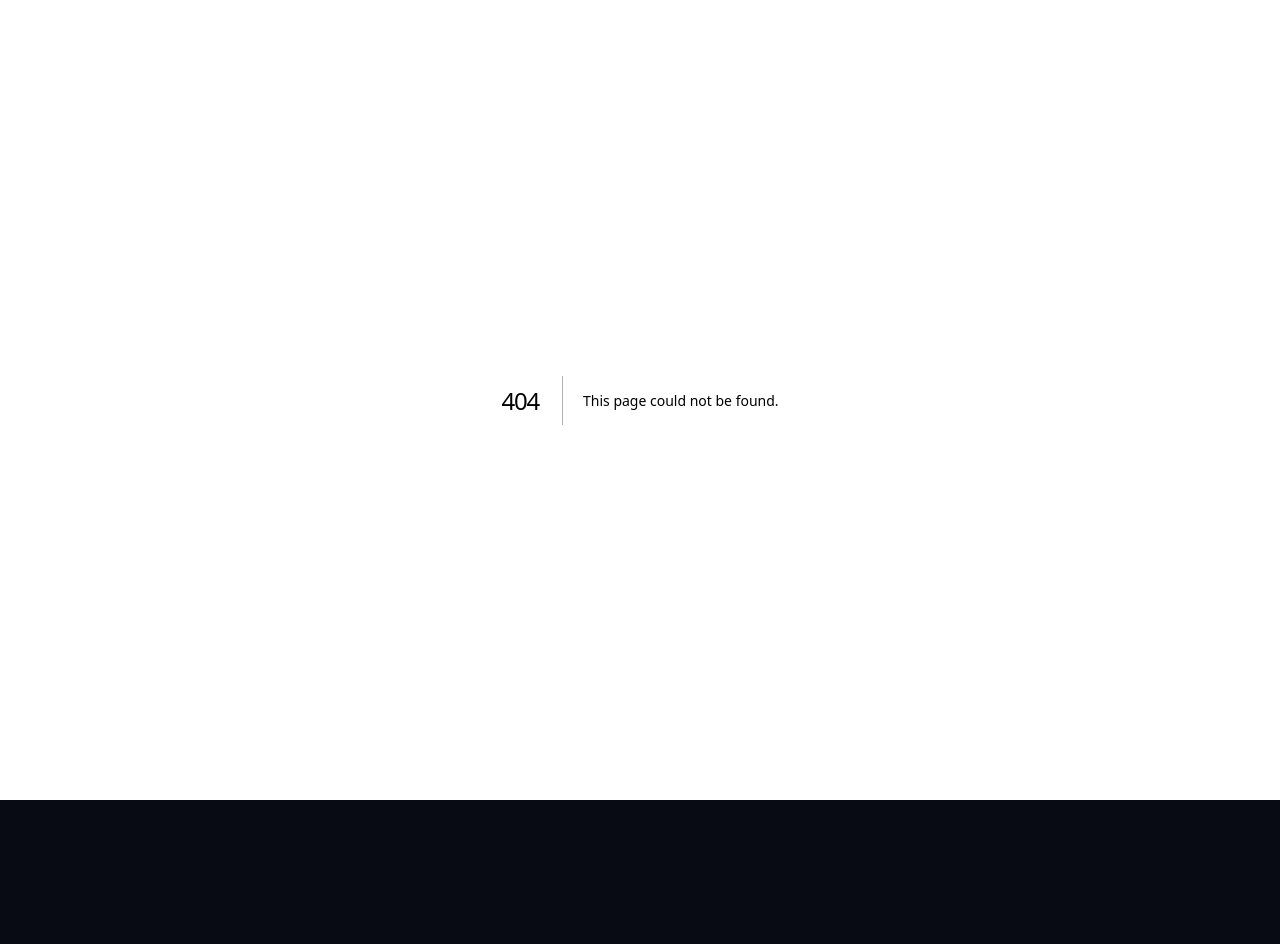
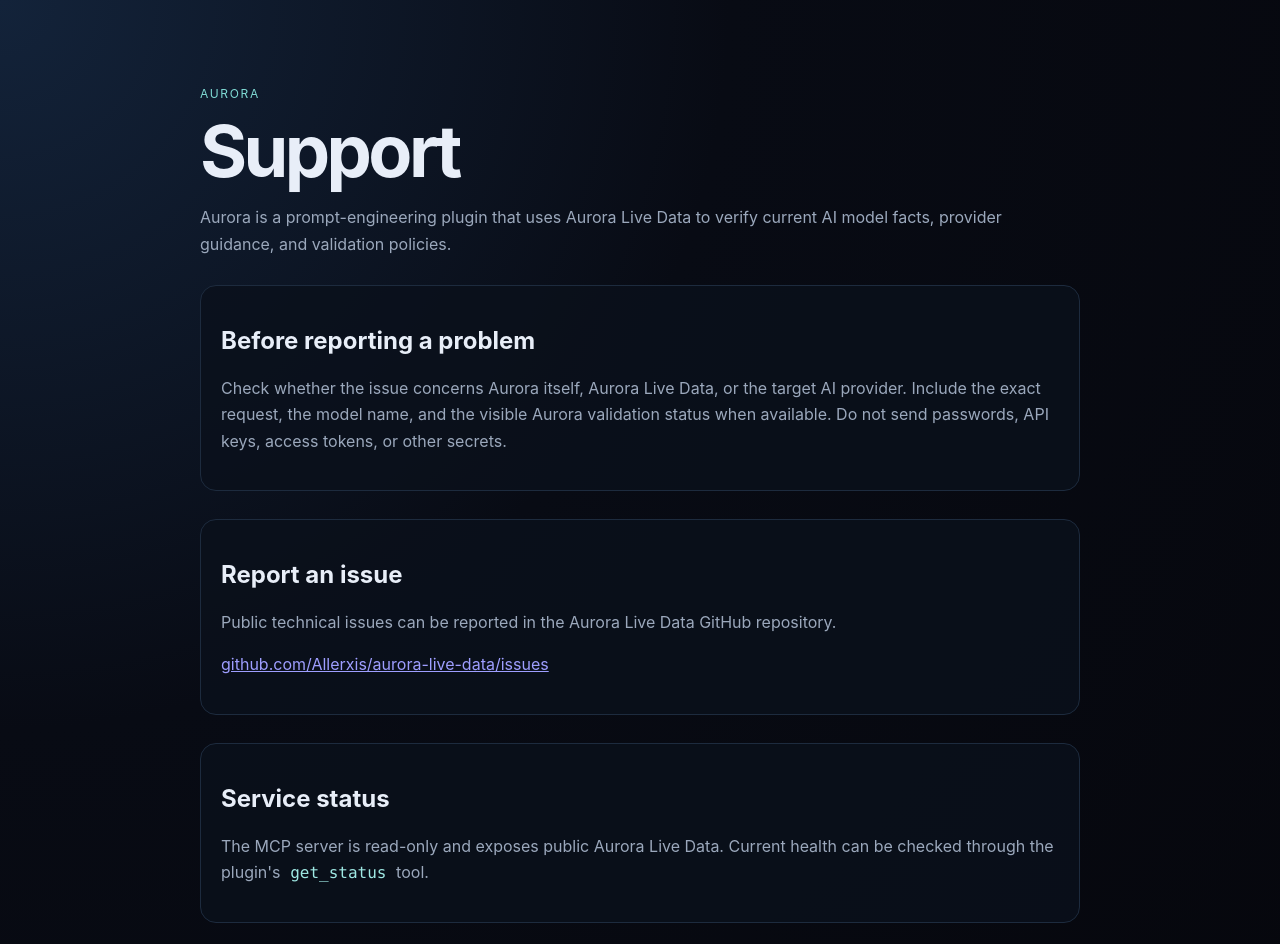
Before and after one commit to Allerxis/aurora-live-data, a Next.js app in the folder mcp-server/: page /support in a window 1280 px wide. Before the commit this address had no page. Shown: the top 944 px of the page. Before the commit the page ends 800 px from the top, so only its background shows below. Built offline with nearby package versions, Linux system fonts and the light colour scheme.

Commit message:
Add Aurora public support page

```diff
--- /dev/null
+++ b/mcp-server/app/support/page.tsx
@@ -0,0 +1,49 @@
+export const metadata = {
+  title: 'Aurora Support',
+  description: 'Support information for the Aurora ChatGPT plugin.',
+};
+
+export default function SupportPage() {
+  return (
+    <main>
+      <p className="eyebrow">Aurora</p>
+      <h1>Support</h1>
+      <p>
+        Aurora is a prompt-engineering plugin that uses Aurora Live Data to
+        verify current AI model facts, provider guidance, and validation
+        policies.
+      </p>
+      <div className="card">
+        <h2>Before reporting a problem</h2>
+        <p>
+          Check whether the issue concerns Aurora itself, Aurora Live Data, or
+          the target AI provider. Include the exact request, the model name,
+          and the visible Aurora validation status when available. Do not send
+          passwords, API keys, access tokens, or other secrets.
+        </p>
+      </div>
+      <div className="card">
+        <h2>Report an issue</h2>
+        <p>
+          Public technical issues can be reported in the Aurora Live Data
+          GitHub repository.
+        </p>
+        <p>
+          <a href="https://github.com/Allerxis/aurora-live-data/issues">
+            github.com/Allerxis/aurora-live-data/issues
+          </a>
+        </p>
+      </div>
+      <div className="card">
+        <h2>Service status</h2>
+        <p>
+          The MCP server is read-only and exposes public Aurora Live Data.
+          Current health can be checked through the plugin's
+          <code> get_status </code>
+          tool.
+        </p>
+      </div>
+      <p><a href="/">Back to Aurora</a></p>
+    </main>
+  );
+}
```
